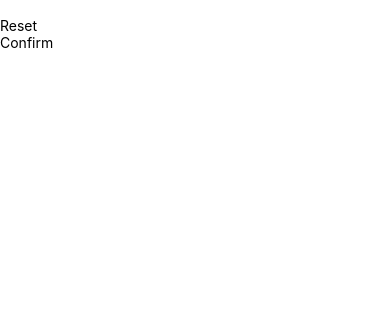
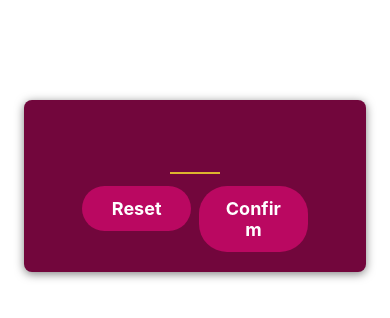
Before and after one commit to akshay1ks/RNGuessMyNumberApp, a React Native app: screen / in a window 390 px wide. Shown: the top 318 px of the page. Built offline with nearby package versions, Linux system fonts and the light colour scheme.

Commit message:
added button styling and press effects.

```diff
--- a/components/PrimaryButton.js
+++ b/components/PrimaryButton.js
@@ -1,8 +1,41 @@
-import { View, Text } from 'react-native';
+import { View, Text, Pressable, StyleSheet } from 'react-native';
 
 function PrimaryButton({ children }) {
-    return <View>
-        <Text>{children}</Text>
-    </View>;
+    const pressHandler = () => {
+        console.log('Pressed!');
+    };
+
+    return (
+        <View style={styles.buttonOuterContainer}>
+            <Pressable
+            onPress={pressHandler}
+            android_ripple={{ color: '#d9006cff' }}
+            style={({ pressed }) => pressed ? [styles.buttonPressed, styles.buttonInnerContainer] : styles.buttonInnerContainer}>
+                <Text style={styles.buttonText}>{children}</Text>
+            </Pressable>
+        </View>);
 }
+
+const styles = StyleSheet.create({
+    buttonOuterContainer: {
+        borderRadius: 28,
+        margin: 4,
+        overflow: 'hidden',
+    },
+    buttonPressed: {
+        opacity: 0.75,
+    },
+    buttonInnerContainer: {
+        backgroundColor: '#ba0861ff',
+        paddingVertical: 12,
+        paddingHorizontal: 24,
+        elevation: 2,
+    },
+    buttonText: {
+        color: '#fff',
+        fontSize: 18,
+        fontWeight: 'bold',
+        textAlign: 'center',
+    },
+});
 export default PrimaryButton;
--- a/screens/StartGameScreen.js
+++ b/screens/StartGameScreen.js
@@ -1,11 +1,56 @@
-import { View, TextInput } from 'react-native';
+import { View, TextInput, StyleSheet } from 'react-native';
 import PrimaryButton from '../components/PrimaryButton';
 
 function StartGameScreen() {
-    return <View>
-        <TextInput />
-        <PrimaryButton>Reset</PrimaryButton>
-        <PrimaryButton>Confirm</PrimaryButton>
+    return <View style={styles.inputContainer}>
+        <TextInput
+            style={styles.numberInput}
+            maxLength={2}
+            keyboardType='number-pad'
+            autoCapitalize='none'
+            autoCorrect={false} />
+        <View style={styles.buttonsContainer}>
+            <View style={styles.buttonContainer}>
+                <PrimaryButton>Reset</PrimaryButton>
+            </View>
+            <View style={styles.buttonContainer}>
+                <PrimaryButton>Confirm</PrimaryButton>
+            </View>
+        </View>
     </View>;
 }
+
+const styles = StyleSheet.create({
+    inputContainer: {
+        justifyContent: 'center',
+        alignItems: 'center',
+        padding: 16,
+        marginTop: 100,
+        marginHorizontal: 24,
+        backgroundColor: '#72063c',
+        borderRadius: 8,
+        elevation: 8,
+        shadowColor: 'black',
+        shadowOffset: { width: 0, height: 2 },
+        shadowRadius: 10,
+        shadowOpacity: 0.5,
+    },
+    numberInput: {
+        height: 50,
+        width: 50,
+        fontSize: 32,
+        borderBottomColor: '#ddb52f',
+        borderBottomWidth: 2,
+        color: '#ddb52f',
+        marginVertical: 8,
+        fontWeight: 'bold',
+        textAlign: 'center',
+    },
+    buttonsContainer: {
+        flexDirection: 'row',
+    },
+    buttonContainer: {
+        flex: 1,
+    },
+});
 export default StartGameScreen;
```
